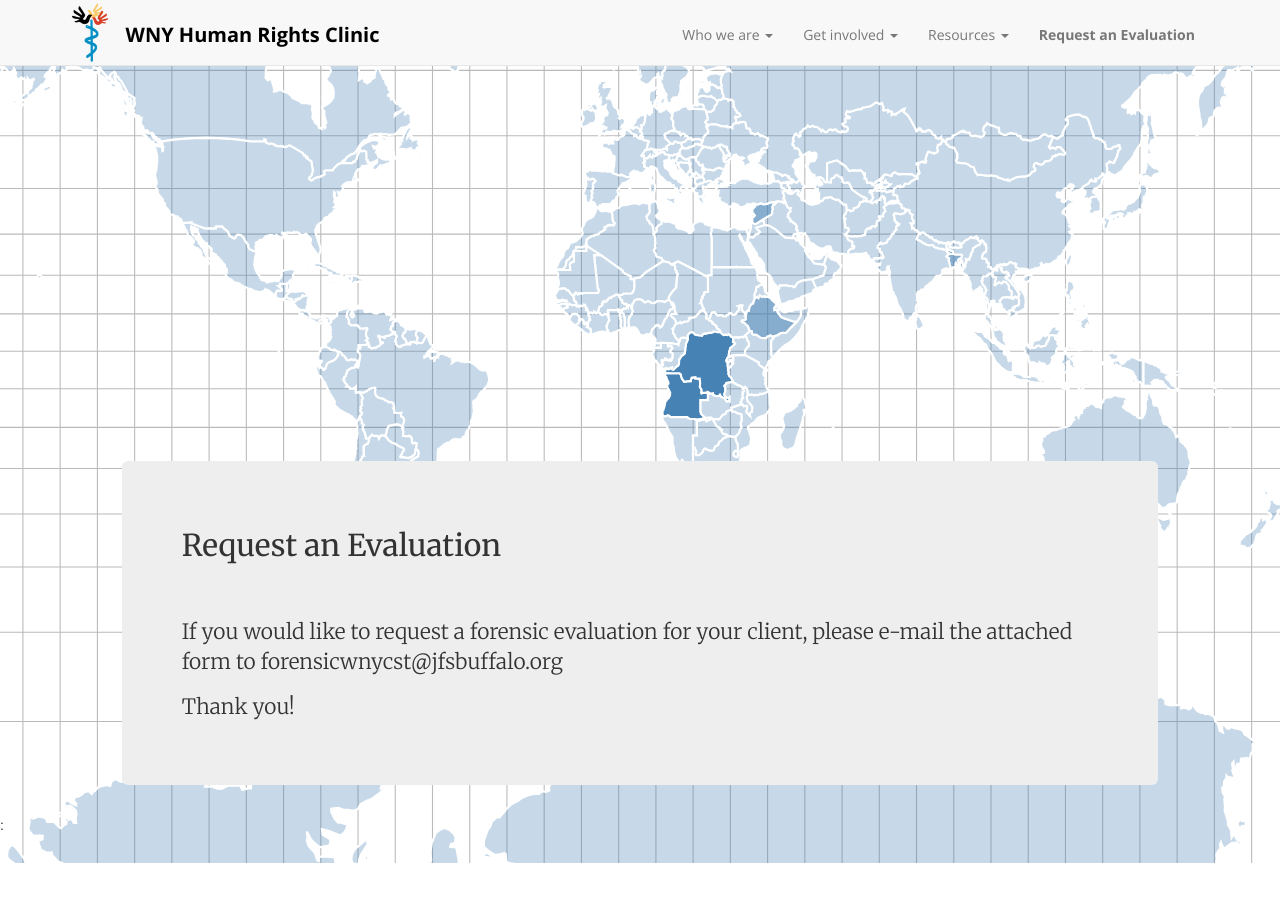
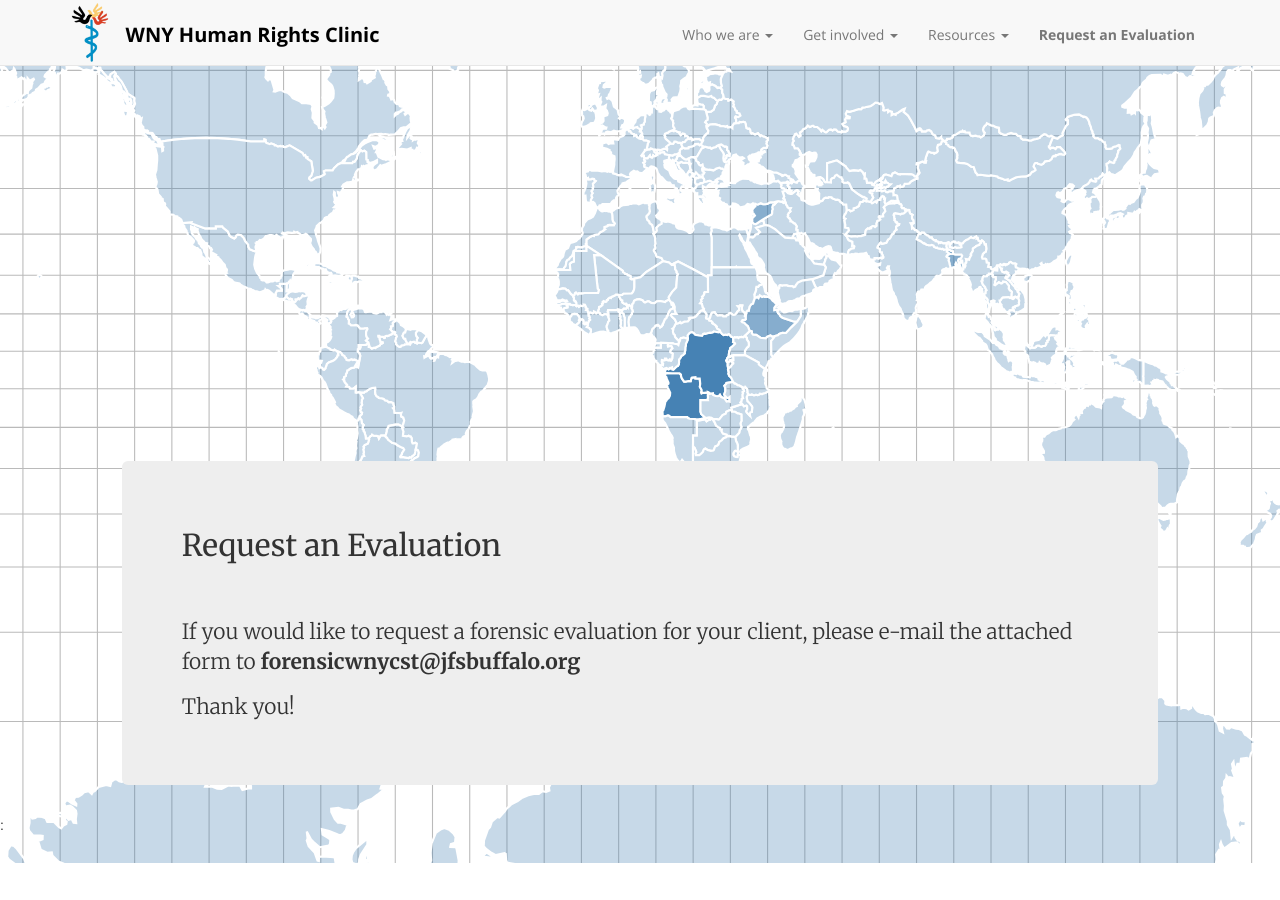
Before and after one commit to bquarant/wnyhrc, a Jekyll site: the page built from evaluation.md, in a window 1280 px wide. Built offline with Jekyll 4.4.1, drawn with Linux system fonts in a browser that asks for light colours; comment, search, counter and statistics services are not loaded.

```diff
--- a/evaluation.md
+++ b/evaluation.md
@@ -5,6 +5,6 @@ permalink: /evaluation/
 ---
 <br>
 
-If you would like to request a forensic evaluation for your client, please e-mail the attached form to forensicwnycst@jfsbuffalo.org
+If you would like to request a forensic evaluation for your client, please e-mail the attached form to **forensicwnycst@jfsbuffalo.org**
 
 Thank you!
```
